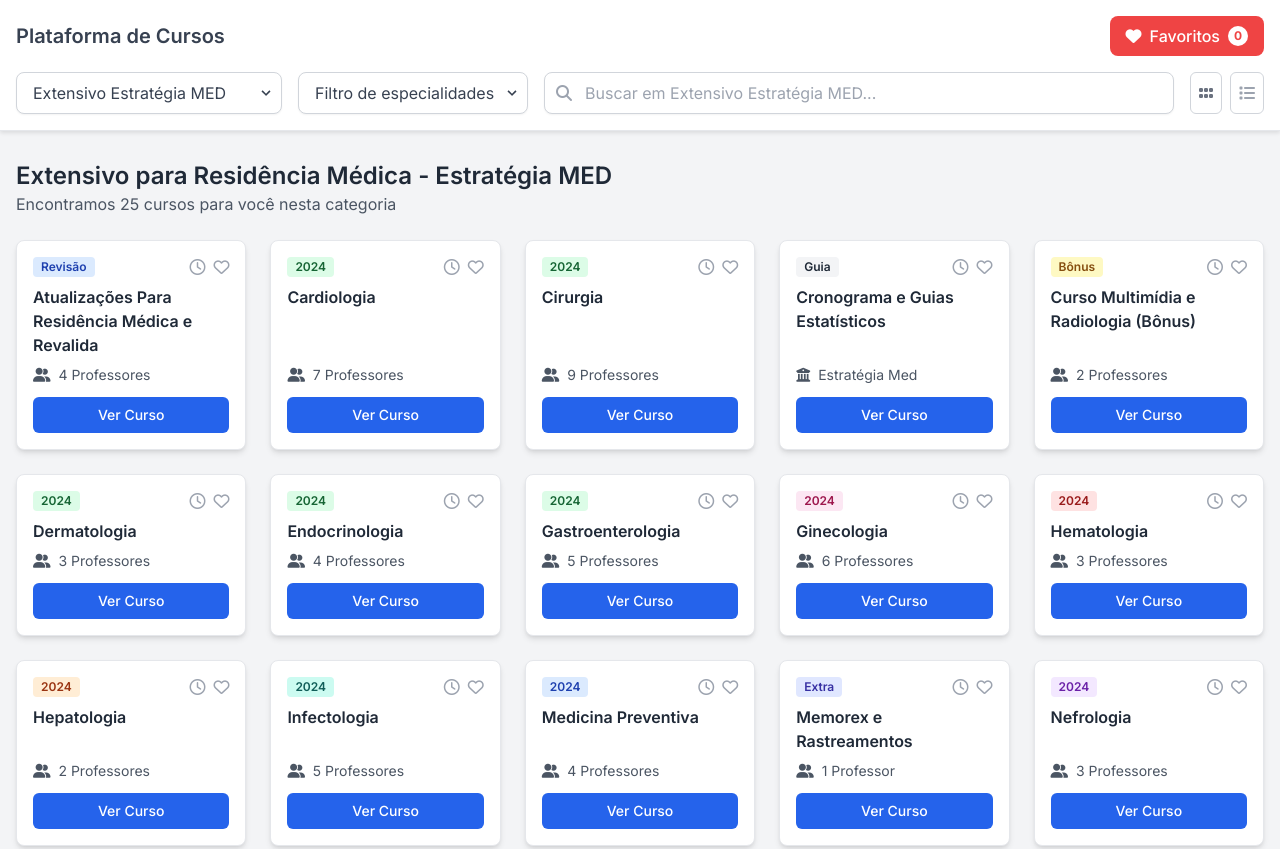
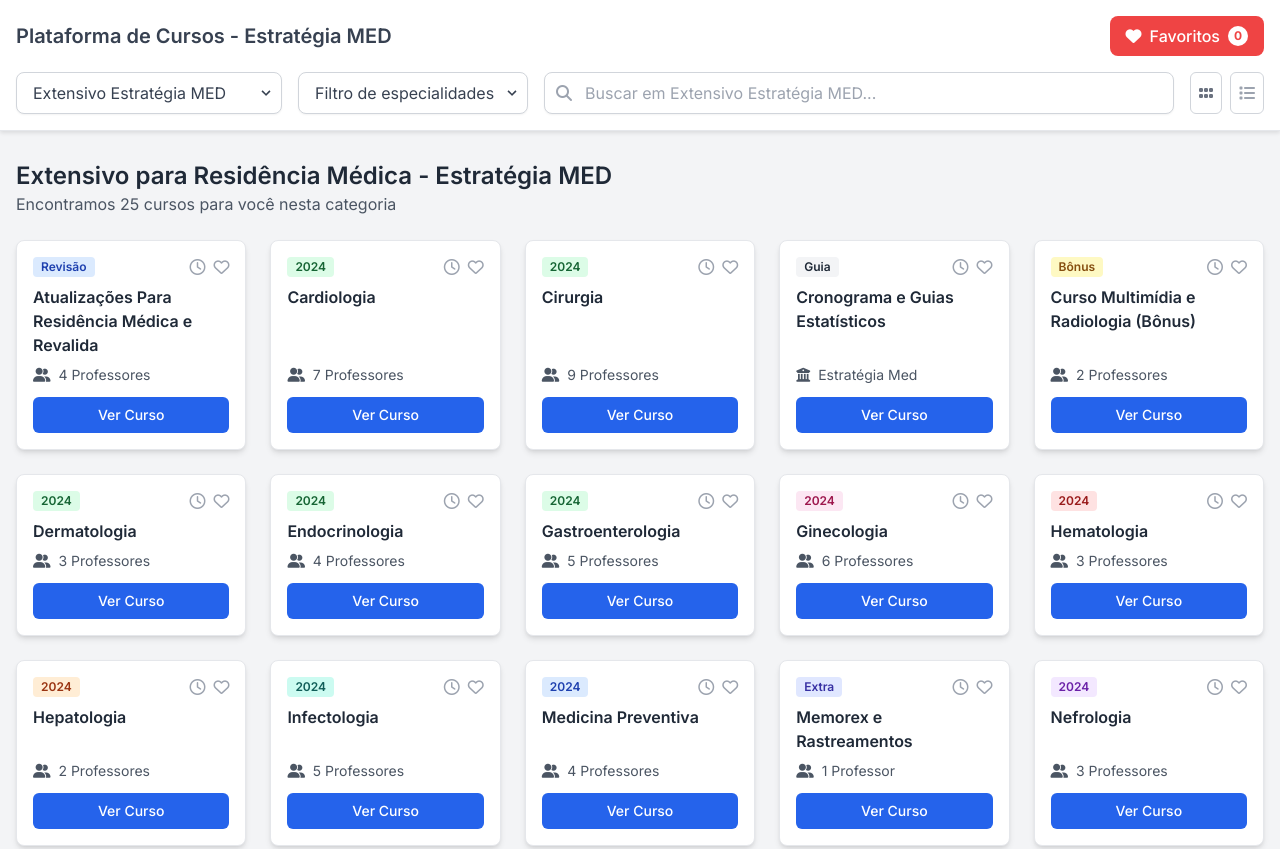
Before and after one commit to medicinajvs/Medicina-JVS, a plain HTML site: page Estratégia MED/estrategiamed.html in a window 1280 px wide. Shown: the top 849 px of the page. Drawn offline with nearby package versions, Linux system fonts and the light colour scheme.

Commit message:
Atualizando links da página.

```diff
--- a/Estratégia MED/estrategiamed.html
+++ b/Estratégia MED/estrategiamed.html
@@ -48,7 +48,7 @@
     <div class="fixed-nav p-4 border-b border-gray-200">
         <div class="container mx-auto">
             <div class="flex justify-between items-center mb-4">
-                <span class="text-xl font-semibold text-gray-700">Plataforma de Cursos</span>
+                <span class="text-xl font-semibold text-gray-700">Plataforma de Cursos - <a href="index.html">Estratégia MED</a></span>
                 <button class="bg-red-500 hover:bg-red-600 text-white font-medium py-2 px-4 rounded-lg flex items-center space-x-2 transition duration-150 ease-in-out">
                     <i class="fa-solid fa-heart"></i>
                     <span>Favoritos</span>
```
